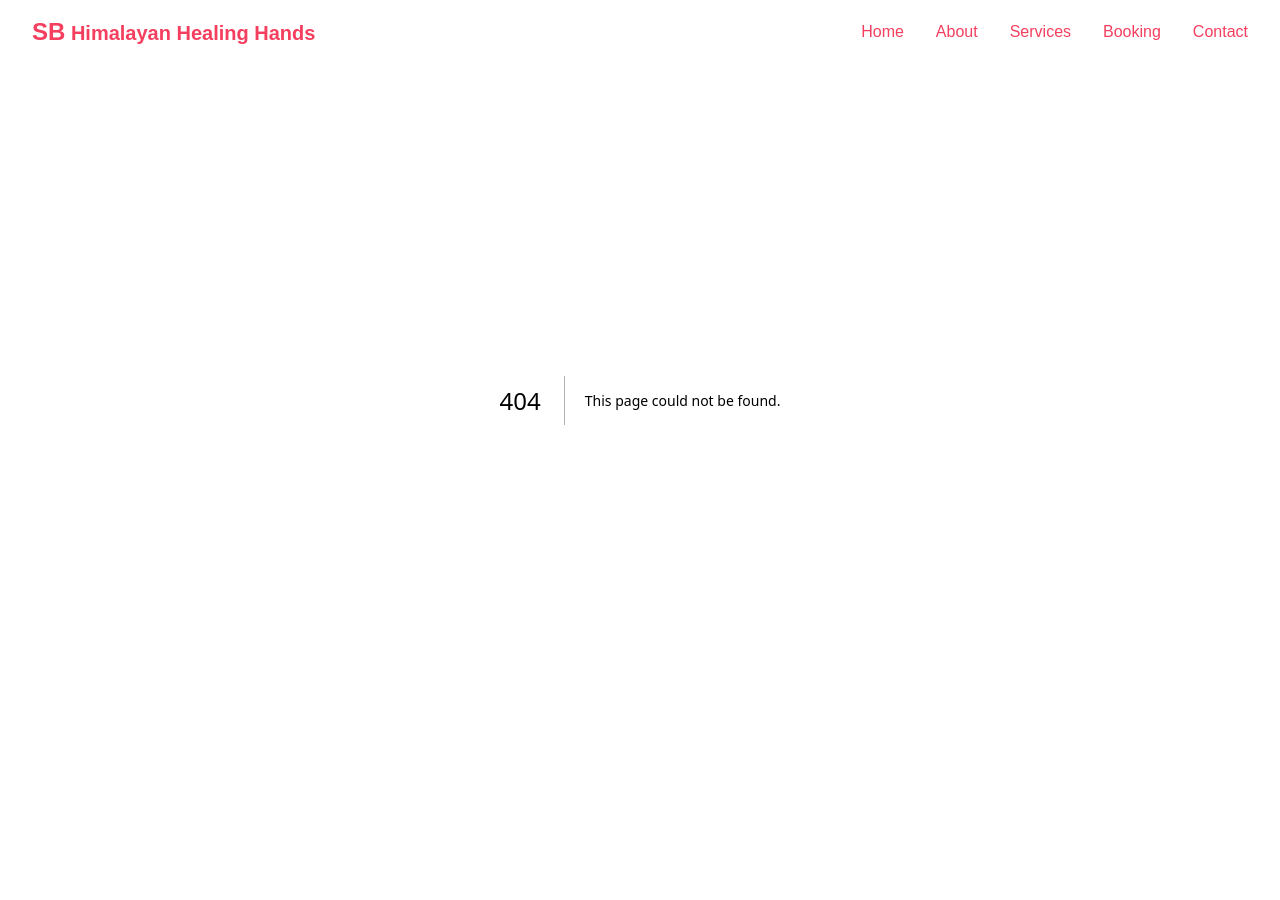
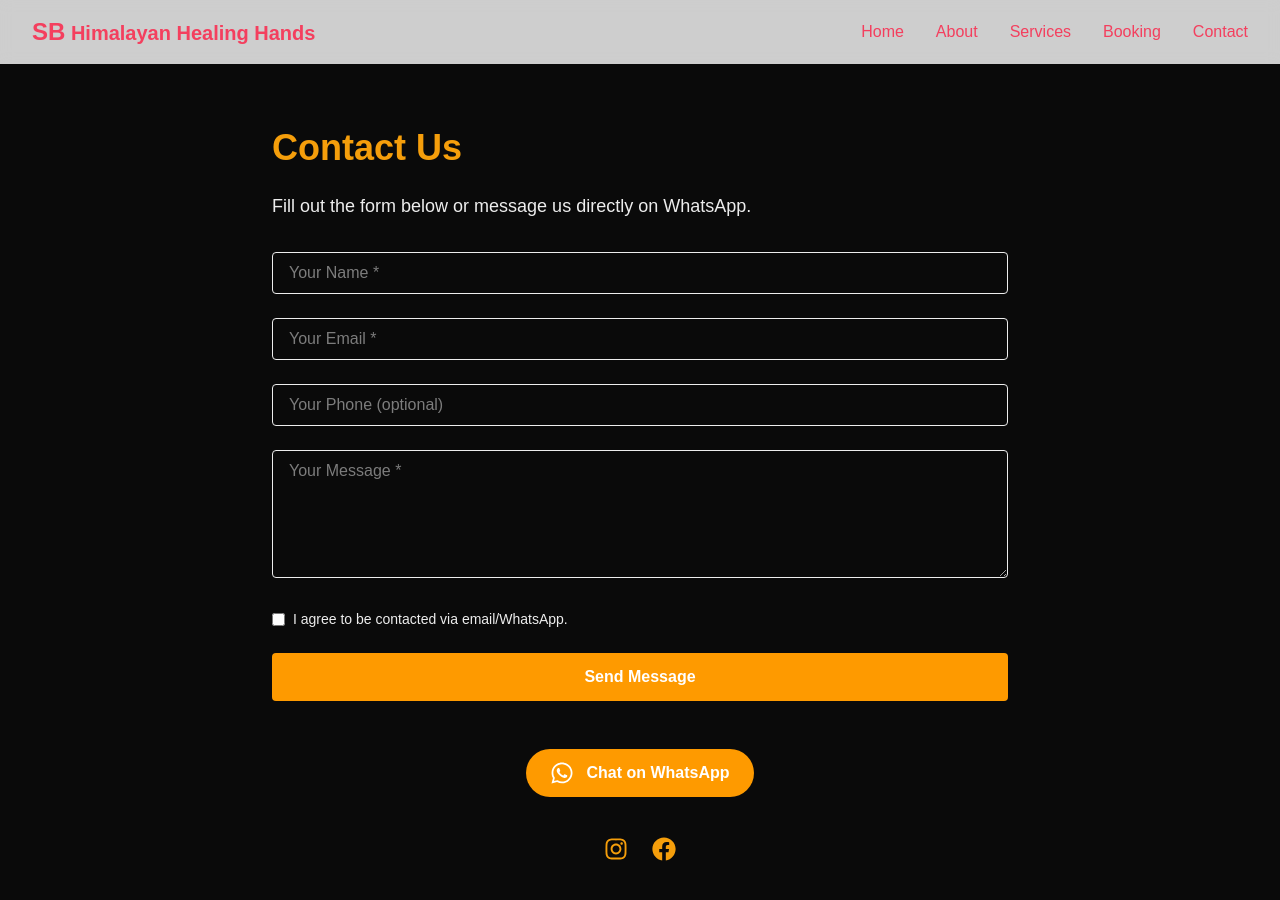
Before and after one commit to alizhshrestha/spa-website, a Next.js app: page /contact in a window 1280 px wide. Before the commit this address had no page. Shown: the top 900 px of the page. Before the commit the page ends 800 px from the top, so only its background shows below. Built offline with nearby package versions, Linux system fonts and the light colour scheme.

Commit message:
feat: added ContactSection in hero page and Contact page

```diff
--- /dev/null
+++ b/src/app/contact/page.tsx
@@ -0,0 +1,129 @@
+'use client'
+
+import Link from "next/link";
+import { useState } from "react"
+import { FaFacebook, FaInstagram, FaWhatsapp } from "react-icons/fa";
+
+export default function ContactPage() {
+    const [formData, setFormData] = useState({
+        name: '',
+        email: '',
+        phone: '',
+        message: '',
+        consent: false,
+    });
+
+    const handleChange = (e: React.ChangeEvent<HTMLInputElement | HTMLTextAreaElement>) => {
+        const { name, value, type } = e.target;
+        const checked = type === 'checkbox' && 'checked' in e.target ? (e.target as HTMLInputElement).checked : undefined;
+        setFormData((prev) => ({
+            ...prev,
+            [name]: type === 'checkbox' ? checked : value,
+        }));
+    };
+
+    const handleSubmit = async (e: React.FormEvent) => {
+        e.preventDefault();
+        // Here you would send data to backend / email API
+        // For now we just log it
+        console.log('Sending contact form:', formData);
+        alert('Thank you! Your message has been sent.');
+        // Reset form
+        setFormData({ name: '', email: '', phone: '', message: '', consent: false });
+    };
+
+    return (
+        <section className="max-w-3xl mx-auto px-4 py-16 mt-16">
+            <h1 className="text-4xl font-bold text-[var(--color-primary)] mb-6">Contact Us</h1>
+            <p className="mb-8 text-lg text-[var(--color-foreground)]">
+                Fill out the form below or message us directly on WhatsApp.
+            </p>
+            <form onSubmit={handleSubmit} className="space-y-6">
+                <input
+                    type="text"
+                    name="name"
+                    placeholder="Your Name *"
+                    required
+                    value={formData.name}
+                    onChange={handleChange}
+                    className="w-full border rounded px-4 py-2"
+                />
+                <input
+                    type="email"
+                    name="email"
+                    placeholder="Your Email *"
+                    required
+                    value={formData.email}
+                    onChange={handleChange}
+                    className="w-full border rounded px-4 py-2"
+                />
+                <input
+                    type="tel"
+                    name="phone"
+                    placeholder="Your Phone (optional)"
+                    value={formData.phone}
+                    onChange={handleChange}
+                    className="w-full border rounded px-4 py-2"
+                />
+                <textarea
+                    name="message"
+                    placeholder="Your Message *"
+                    required
+                    value={formData.message}
+                    onChange={handleChange}
+                    className="w-full border rounded px-4 py-2 h-32"
+                ></textarea>
+                <label className="flex items-center text-sm">
+                    <input
+                        type="checkbox"
+                        name="consent"
+                        checked={formData.consent}
+                        onChange={handleChange}
+                        className="mr-2"
+                        required
+                    />
+                    I agree to be contacted via email/WhatsApp.
+                </label>
+                <button
+                    type="submit"
+                    className="w-full bg-amber-500 text-white font-bold py-3 px-6 rounded hover:bg-amber-600 transition-colors"
+                >
+                    Send Message
+                </button>
+            </form>
+
+            {/* Social & WhatsApp */}
+            <div className="mt-12 text-center space-y-4">
+                <Link
+                    href="https://wa.me/971501234567"
+                    target="_blank"
+                    rel="noopener noreferrer"
+                    className="inline-flex items-center gap-3 px-6 py-3 bg-amber-500 text-white font-bold rounded-full hover:bg-amber-600 transition-colors"
+                >
+                    <FaWhatsapp size={24} />
+                    Chat on WhatsApp
+                </Link>
+                <div className="flex justify-center gap-6 text-2xl mt-6 text-[var(--color-primary)]">
+                    <Link
+                        href="https://www.instagram.com/YOUR_INSTAGRAM"
+                        target="_blank"
+                        rel="noopener noreferrer"
+                        aria-label="Instagram"
+                        className="hover:text-amber-500 transition-colors"
+                    >
+                        <FaInstagram />
+                    </Link>
+                    <Link
+                        href="https://www.facebook.com/YOUR_FACEBOOK"
+                        target="_blank"
+                        rel="noopener noreferrer"
+                        aria-label="Facebook"
+                        className="hover:text-amber-500 transition-colors"
+                    >
+                        <FaFacebook />
+                    </Link>
+                </div>
+            </div>
+        </section>
+    )
+}
--- a/src/app/page.tsx
+++ b/src/app/page.tsx
@@ -1,4 +1,5 @@
 import AboutHeroSection from "@/components/sections/AboutHeroSection";
+import ContactSection from "@/components/sections/ContactSection";
 import HeroSection from "@/components/sections/HeroSection";
 import OurStorySection from "@/components/sections/OurStorySection";
 import ServiceGrid from "@/components/sections/ServiceGrid";
@@ -12,6 +13,7 @@ export default function Home() {
         <AboutHeroSection />
         <OurStorySection />
       </section>
+      <ContactSection />
     </main>
   );
 }
--- /dev/null
+++ b/src/components/sections/ContactSection.tsx
@@ -0,0 +1,61 @@
+'use client'
+
+import Link from "next/link"
+import { FaFacebook, FaInstagram, FaWhatsapp } from "react-icons/fa"
+
+export default function ContactSection() {
+    return (
+        <section className="py-16 bg-[var(--color-surface)] text-center">
+            <h2 className="text-3xl font-bold text-[var(--color-primary)] mb-4">Get in Touch</h2>
+            <p className="text-lg text-[var(--color-foreground)] mb-8">
+                We&apos;re available daily from 10am to 10pm. Contact us for appointments or inquiries.
+            </p>
+
+            {/* WhatsApp Button */}
+            <div className="mb-8">
+                <Link
+                    href='https://wa.me/971501234567'
+                    target="_blank"
+                    rel="noopener noreferrer"
+                    className="inline-flex items-center gap-3 px-6 py-3 bg-amber-500 text-white font-bold rounded-full hover:bg-amber-600 transition-colors"
+                >
+                    <FaWhatsapp size={24} />
+                    Chat on WhatsApp
+                </Link>
+            </div>
+
+            {/* Social Links */}
+            <div className="flex justify-center gap-6 text-2xl text-[var(--color-primary)]">
+                <Link
+                    href="https://www.instagram.com/YOUR_INSTAGRAM"
+                    target="_blank"
+                    rel="noopener noreferrer"
+                    aria-label="Instagram"
+                    className="hover:text-amber-500 transition-colors"
+                >
+                    <FaInstagram />
+                </Link>
+                <Link
+                    href="https://www.facebook.com/YOUR_FACEBOOK"
+                    target="_blank"
+                    rel="noopener noreferrer"
+                    aria-label="Facebook"
+                    className="hover:text-amber-500 transition-colors"
+                >
+                    <FaFacebook />
+                </Link>
+            </div>
+
+            {/* Email */}
+            <p className="mt-8 text-[var(--color-foreground)]">
+                Or email us at:{' '}
+                <a
+                    href="mailto:hello@example.com"
+                    className="text-[var(--color-primary)] font-medium hover:underline"
+                >
+                    hello@example.com
+                </a>
+            </p>
+        </section>
+    )
+}
--- a/src/components/sections/NavBar.tsx
+++ b/src/components/sections/NavBar.tsx
@@ -28,7 +28,12 @@ export default function NavBar() {
                     </Link>
                     <a href="#services" className="menu-links">Services</a>
                     <a href="#booking" className="menu-links">Booking</a>
-                    <a href="#contact" className="menu-links">Contact</a>
+                    <Link
+                        href={"/contact"}
+                        className="menu-links"
+                    >
+                        Contact
+                    </Link>
                 </div>
             </div>
         </nav>
```
